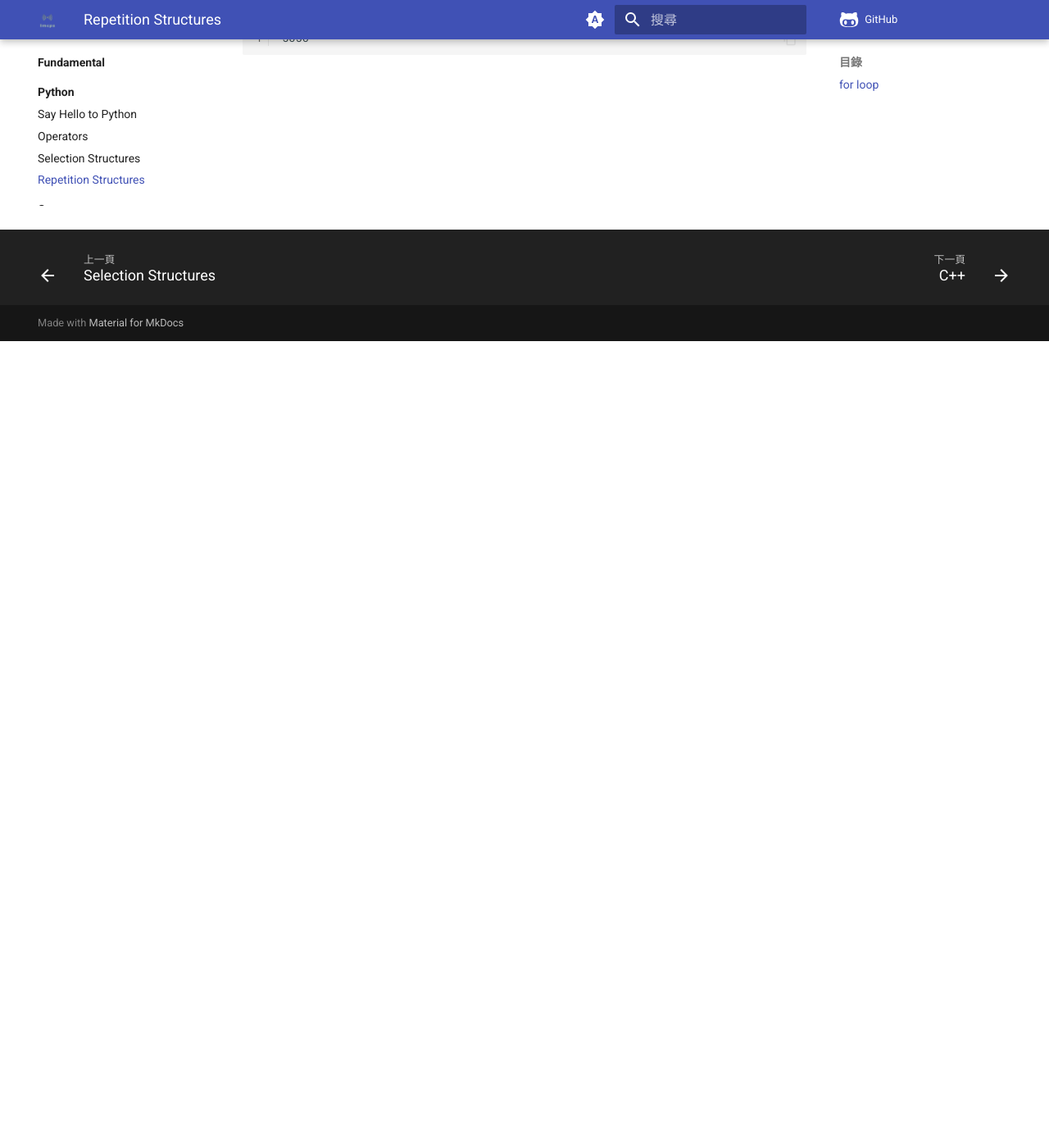
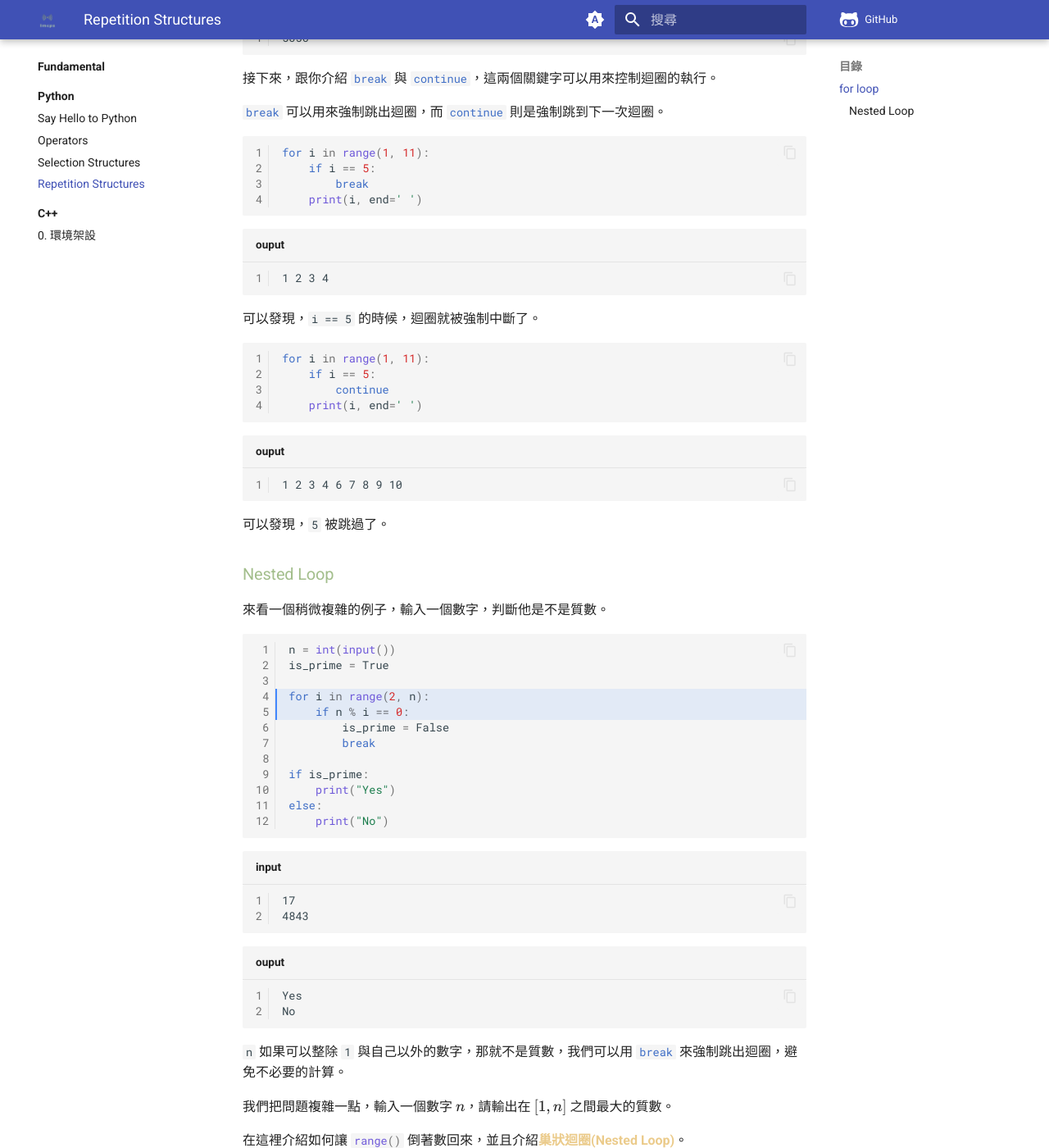
Before and after one commit to cheung4843/ZestAlgo, an MkDocs documentation site: the page built from docs/fundamental/python/repetition_structures.md, in a window 1280 px wide and 1400 px high, scrolled down 984 px. Shown: the whole window at 82% size. Built offline with MkDocs 1.6.1 and Material for MkDocs 9.7.7, drawn with Linux system fonts in a browser that asks for light colours; comment, search, counter and statistics services are not loaded; some of the changed text lies outside the part shown.

Commit message:
modified: repetiton_structures.md
update the contents

````diff
--- a/docs/fundamental/python/repetition_structures.md
+++ b/docs/fundamental/python/repetition_structures.md
@@ -37,3 +37,95 @@
 ```linenums="1" title="ouput"
 5050
 ```
+
+接下來，跟你介紹 `#!python break` 與 `#!python continue`，這兩個關鍵字可以用來控制迴圈的執行。
+
+`#!python break` 可以用來強制跳出迴圈，而 `#!python continue` 則是強制跳到下一次迴圈。
+
+```python linenums="1"
+for i in range(1, 11):
+    if i == 5:
+        break
+    print(i, end=' ')
+```
+
+```linenums="1" title="ouput"
+1 2 3 4
+```
+
+可以發現，`i == 5` 的時候，迴圈就被強制中斷了。
+
+```python linenums="1"
+for i in range(1, 11):
+    if i == 5:
+        continue
+    print(i, end=' ')
+```
+
+```linenums="1" title="ouput"
+1 2 3 4 6 7 8 9 10
+```
+
+可以發現，`5` 被跳過了。
+
+### Nested Loop
+
+來看一個稍微複雜的例子，輸入一個數字，判斷他是不是質數。
+
+```python linenums="1" hl_lines="4-5"
+n = int(input())
+is_prime = True
+
+for i in range(2, n):
+    if n % i == 0:
+        is_prime = False
+        break
+
+if is_prime:
+    print("Yes")
+else:
+    print("No")
+```
+
+```linenums="1" title="input"
+17
+4843
+```
+
+```linenums="1" title="ouput"
+Yes
+No
+```
+
+`n` 如果可以整除 `1` 與自己以外的數字，那就不是質數，我們可以用 `#!python break` 來強制跳出迴圈，避免不必要的計算。
+
+我們把問題複雜一點，輸入一個數字 $n$，請輸出在 $[1, n]$ 之間最大的質數。
+
+在這裡介紹如何讓 `#!python range()` 倒著數回來，並且介紹**巢狀迴圈(Nested Loop)**。
+
+```python linenums="1" hl_lines="3 5 6"
+n = int(input())
+
+for i in range(n, 0, -1):
+    is_prime = True
+    for j in range(2, i):
+        if i % j == 0:
+            is_prime = False
+            break
+
+    if is_prime:
+        print(f"{i} is the largest prime in [1, {n}]")
+        break
+```
+
+``` linenums="1" title="input"
+100
+2
+```
+
+``` linenums="1" title="output"
+97 is the largest prime in [1, 97]
+2 is the largest prime in [1, 2]
+```
+
+@EditTime : 2024-01-29 23:51
````
Also changed, not shown: other parts of docs/fundamental/python/repetition_structures.md (+3 -3 lines).
